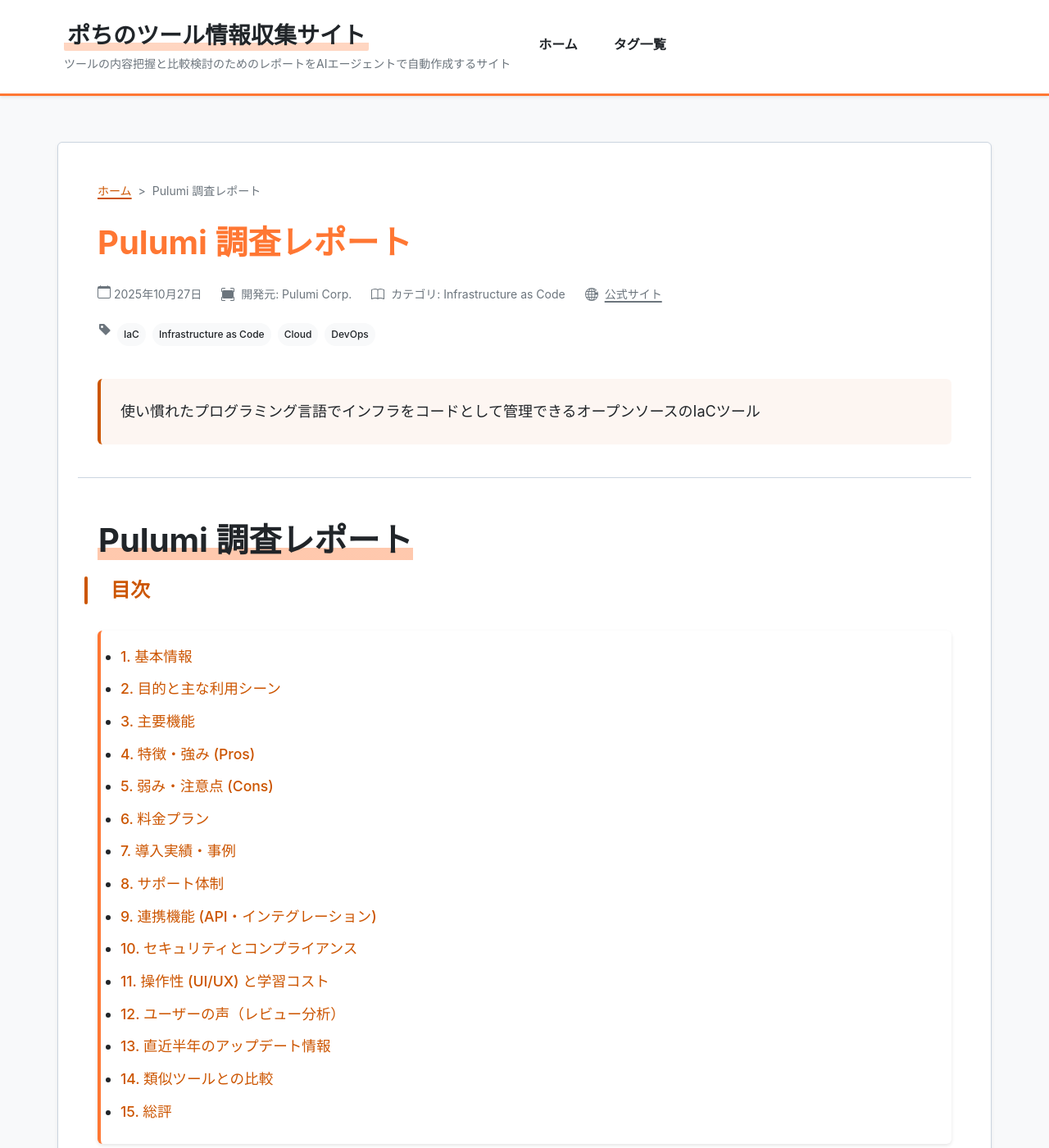
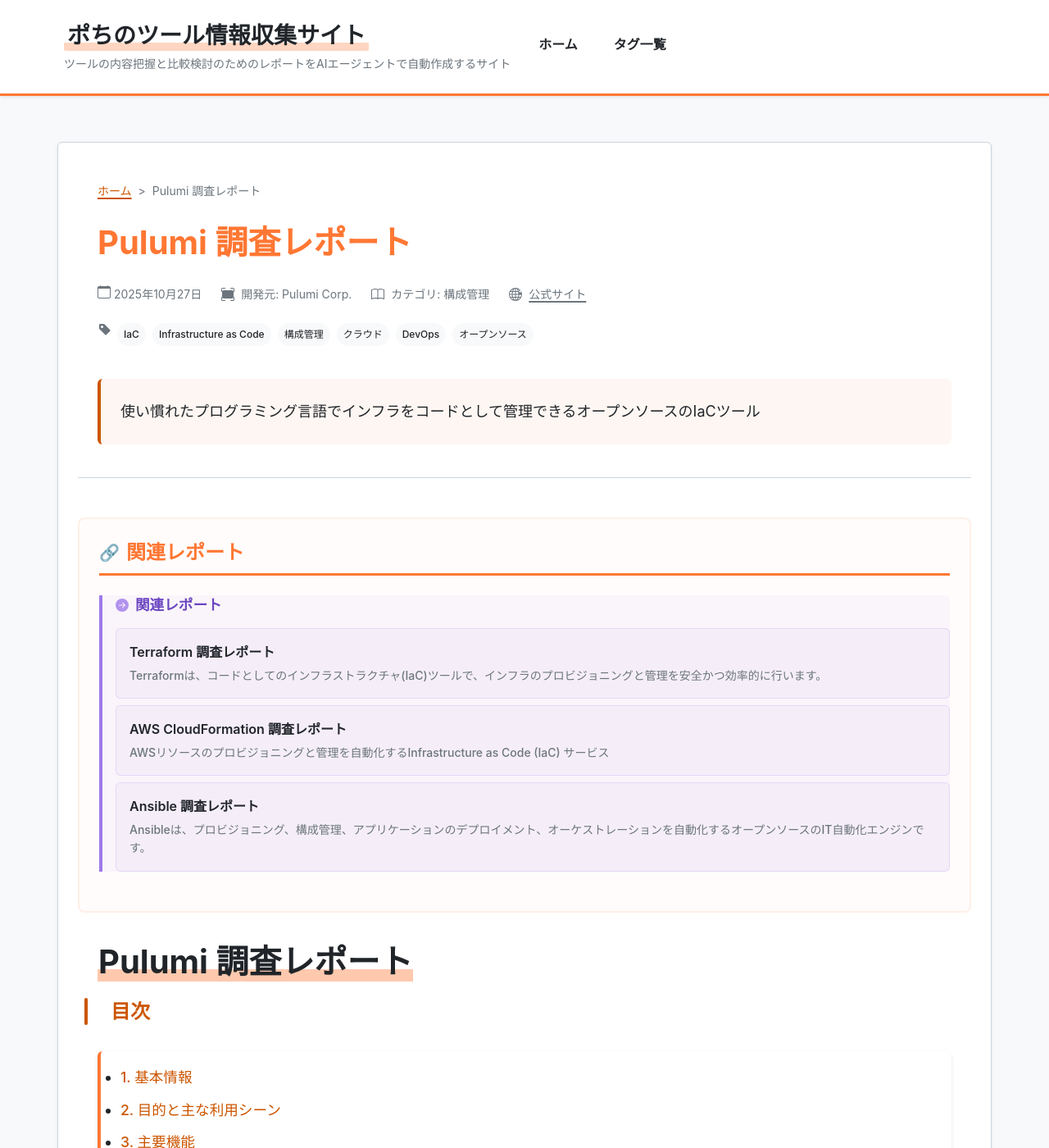
Before and after one commit to aegisfleet/tool-survey-report, a Jekyll site: the page built from _reports/pulumi.md, in a window 1280 px wide and 1400 px high. Shown: the whole window at 82% size. Built offline with Jekyll 4.4.1, drawn with Linux system fonts in a browser that asks for light colours; some of the changed text lies outside the part shown.

Commit message:
feat(reports): Organize IaC reports around Pulumi (#132)
Standardize the category of Pulumi and related IaC tools to '構成管理'.
Update tags for the Pulumi report to align with standard vocabulary.
Establish bidirectional `related_tools` relationships between Pulumi, Terraform, AWS CloudFormation, and Ansible.
Log the changes in `task-organizing-category-tags.md`.

Co-authored-by: google-labs-jules[bot] <161369871+google-labs-jules[bot]@users.noreply.github.com>

```diff
--- a/_reports/ansible.md
+++ b/_reports/ansible.md
@@ -12,6 +12,11 @@ tags:
   - "CI/CD"
   - "構成管理"
 description: "Ansibleは、プロビジョニング、構成管理、アプリケーションのデプロイメント、オーケストレーションを自動化するオープンソースのIT自動化エンジンです。"
+relationships:
+  related_tools:
+    - "Terraform"
+    - "Pulumi"
+    - "AWS CloudFormation"
 ---
 
 # **Ansible 調査レポート**
--- a/_reports/aws-cloudformation.md
+++ b/_reports/aws-cloudformation.md
@@ -11,6 +11,11 @@ tags:
   - "AWS"
   - "構成管理"
 description: "AWSリソースのプロビジョニングと管理を自動化するInfrastructure as Code (IaC) サービス"
+relationships:
+  related_tools:
+    - "Terraform"
+    - "Pulumi"
+    - "Ansible"
 ---
 
 # **AWS CloudFormation 調査レポート**
--- a/_reports/pulumi.md
+++ b/_reports/pulumi.md
@@ -1,7 +1,7 @@
 ---
 title: "Pulumi 調査レポート"
 tool_name: "Pulumi"
-category: "Infrastructure as Code"
+category: "構成管理"
 developer: "Pulumi Corp."
 official_site: "https://www.pulumi.com/"
 date: "2025-10-27"
@@ -9,9 +9,16 @@ last_updated: "2025-10-27"
 tags:
   - "IaC"
   - "Infrastructure as Code"
-  - "Cloud"
+  - "構成管理"
+  - "クラウド"
   - "DevOps"
+  - "オープンソース"
 description: "使い慣れたプログラミング言語でインフラをコードとして管理できるオープンソースのIaCツール"
+relationships:
+  related_tools:
+    - "Terraform"
+    - "AWS CloudFormation"
+    - "Ansible"
 ---
 
 # **Pulumi 調査レポート**
--- a/_reports/terraform.md
+++ b/_reports/terraform.md
@@ -12,6 +12,11 @@ tags:
   - "Automation"
   - "Cloud"
 description: "Terraformは、コードとしてのインフラストラクチャ(IaC)ツールで、インフラのプロビジョニングと管理を安全かつ効率的に行います。"
+relationships:
+  related_tools:
+    - "Pulumi"
+    - "AWS CloudFormation"
+    - "Ansible"
 ---
 
 # **Terraform 調査レポート**
```
Also changed, not shown: task-organizing-category-tags.md (+10 -0 lines), verification.png (deleted).
